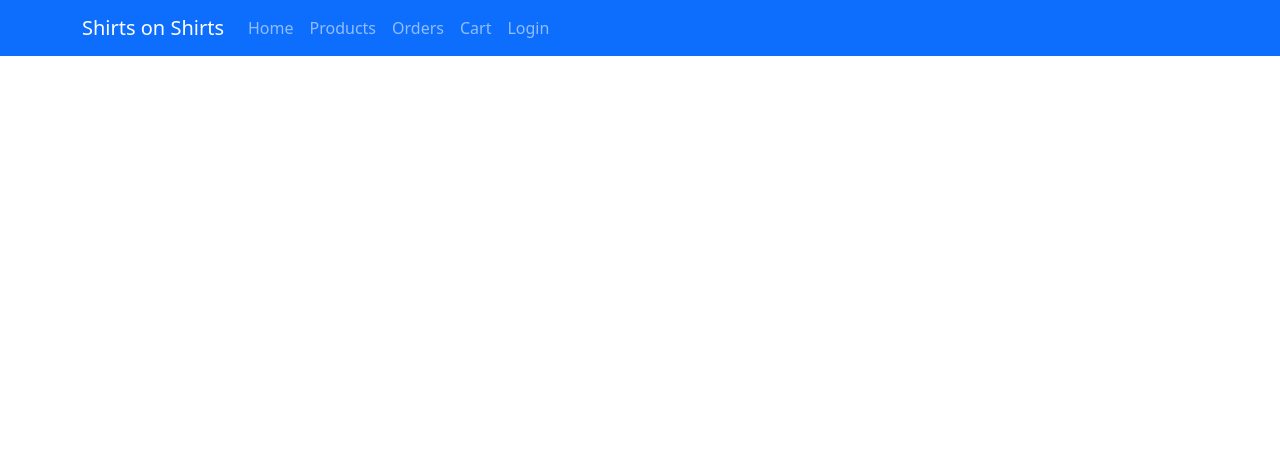
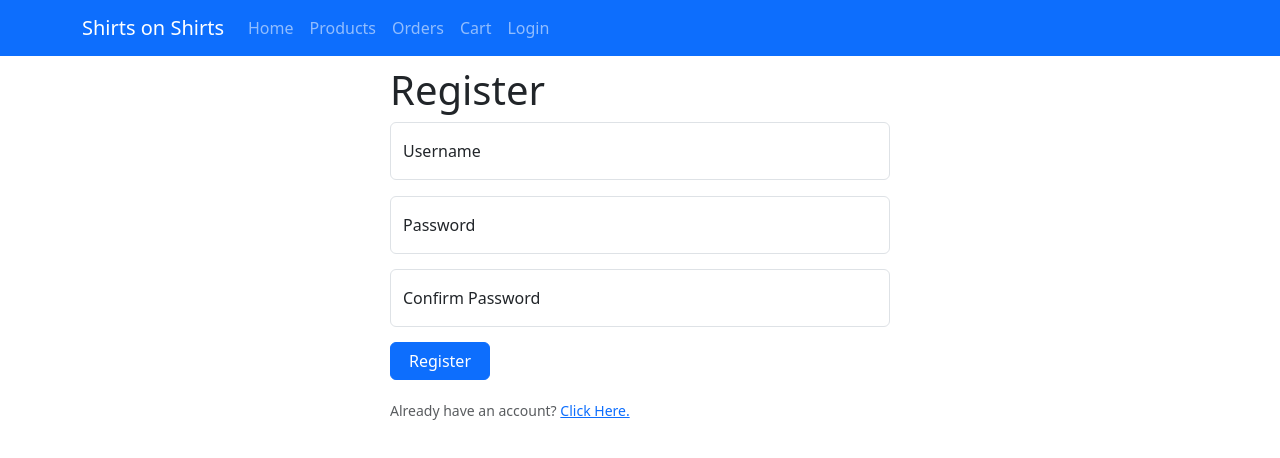
Before and after one commit to SoCaTaCa/ShirtsonShirts, a React app: page /#/register in a window 1280 px wide. Built offline with nearby package versions, Linux system fonts and the light colour scheme.

Commit message:
created the register react component #55

```diff
--- /dev/null
+++ b/src/components/Register.js
@@ -0,0 +1,136 @@
+import React, { useState, useEffect } from 'react';
+import { Link, Navigate } from 'react-router-dom';
+import axios from 'axios';
+
+const Register = (props) => {
+    const [registerUsername, setRegisterUsername] = useState('');
+    const [registerPassword, setRegisterPassword] = useState('');
+    const [confirmRegisterPassword, setConfirmRegisterPassword] = useState('');
+    const [registerPasswordsMatch, setRegisterPasswordsMatch] = useState(false);
+    const [allFieldsComplete, setAllFieldsComplete] = useState(true);
+    const [errorMessage, setErrorMessage] = useState('');
+    const [isRegistered, setIsRegistered] = useState(false);
+
+    const onChange = (event) => {
+        if (event.target.name === 'registerUsername') {
+            setRegisterUsername(event.target.value);
+        } else if (event.target.name === 'registerPassword') {
+            setRegisterPassword(event.target.value);
+        } else if (event.target.name === 'confirmRegisterPassword') {
+            setConfirmRegisterPassword(event.target.value);
+        }
+    }
+
+    useEffect(() => {
+        if (registerPassword === confirmRegisterPassword) {
+            setRegisterPasswordsMatch(true);
+        } else {
+            setRegisterPasswordsMatch(false);
+        }
+
+        if (registerUsername.length > 0 && (registerUsername === '' || registerPassword === '')) {
+            setAllFieldsComplete(false)
+        } else {
+            setAllFieldsComplete(true);
+        }
+    }, [registerUsername, registerPassword, confirmRegisterPassword])
+
+    const accountRegister = async (event) => {
+        event.preventDefault();
+        let username = registerUsername;
+        let password = registerPassword;
+        try {
+            const response = await axios.post('/api/users/register', {
+                username,
+                password
+            });
+
+            if (!response.data.token) {
+                setErrorMessage(response.data.error);
+            } else {
+                props.setUserToken(response.data.token);
+                window.localStorage.setItem('token', `${response.data.token}`);
+                props.setIsLoggedIn(true);
+                return setIsRegistered(true);
+            }
+        } catch (err) {
+            console.error(err);
+        }
+    }
+
+    return (
+        <div className="container" id="loginform">
+            <div id='login-container'>
+                <div id='login'>
+                    <h1>Register</h1>
+                    <form>
+
+                        <div className="form-floating mb-3" id='login-field'>
+                            <input
+                                type="text"
+                                className="form-control"
+                                id="floatingInput"
+                                value={registerUsername}
+                                onChange={onChange}
+                                name='registerUsername'
+                                placeholder="Username" />
+
+                            <label htmlFor="floatingInput">Username</label>
+                        </div>
+
+                        <div className="form-floating" id='login-field'>
+                            <input
+                                type="password"
+                                className="form-control"
+                                id="floatingPassword"
+                                value={registerPassword}
+                                onChange={onChange}
+                                name='registerPassword'
+                                placeholder="Password"></input>
+
+                            <label htmlFor="floatingPassword">Password</label>
+                        </div>
+
+                        <div className="form-floating" id='login-field'>
+                            <input
+                                type="password"
+                                className="form-control"
+                                id="floatingPassword"
+                                value={confirmRegisterPassword}
+                                onChange={onChange}
+                                name='confirmRegisterPassword'
+                                placeholder="Password"></input>
+
+                            <label htmlFor="floatingPassword">Confirm Password</label>
+                        </div>
+
+                        {isRegistered ? <Navigate to='/products' /> : <div className='text-danger'>{errorMessage}</div>}
+
+                        {registerPasswordsMatch ? null : <div className='text-danger'>The entered passwords do not match.</div>}
+
+                        {allFieldsComplete ? null : <div className='text-danger'>All fields must be completed.</div>}
+
+                        {registerPasswordsMatch && allFieldsComplete ?
+                            <button
+                                type="register"
+                                className="btn btn-primary"
+                                id='login-buttons'
+                                onClick={accountRegister}>
+                                Register
+                            </button> :
+                            <button
+                                type="register"
+                                className="btn btn-primary"
+                                id='login-buttons'>
+                                Register
+                            </button>}
+
+                    </form>
+                    <small className="form-text text-muted">Already have an account? <Link to='/login'>Click Here.</Link></small>
+                </div>
+            </div>
+        </div>
+    )
+}
+
+export default Register;
--- a/src/index.js
+++ b/src/index.js
@@ -4,6 +4,7 @@ import { HashRouter, Routes, Route } from 'react-router-dom';
 import Home from './components/Home.js';
 import Header from './components/Header.js';
 import Login from './components/Login.js';
+import Register from './components/Register.js';
 
 const App = () => {
     const [userToken, setUserToken] = useState('');
@@ -15,6 +16,7 @@ const App = () => {
             <Routes>
                 <Route path='/' element={<Home />}></Route>
                 <Route path='/login' element={<Login isLoggedIn={isLoggedIn} setIsLoggedIn={setIsLoggedIn} setUserToken={setUserToken}/>}></Route>
+                <Route path='/register' element={<Register setUserToken={setUserToken} setIsLoggedIn={setIsLoggedIn}/>}></Route>
             </Routes>
         </>
     )
--- a/style.css
+++ b/style.css
@@ -4,7 +4,7 @@
     margin-bottom: 10px;
 }
 
-/* ---LOGIN CSS--- */
+/* ---LOGIN CSS && REGISTER CSS --- */
 
 #login-container {
     display: flex;
@@ -21,10 +21,10 @@
 #login-field {
     min-width: 350px;
     max-width: 500px;
+    margin-bottom: 15px;
 }
 
 #login-buttons {
-    margin-top: 13px;
     width: 100px;
 }
 
```
